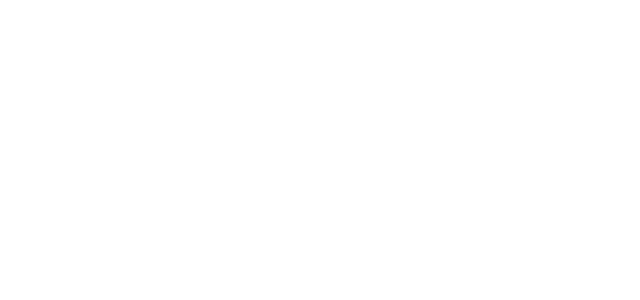
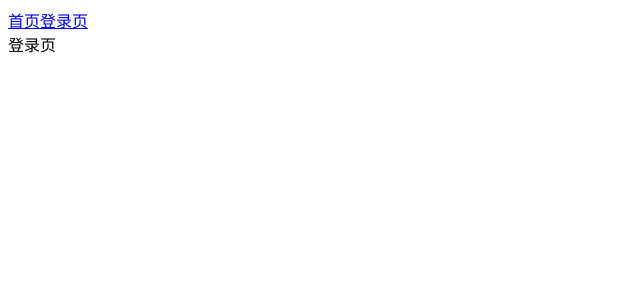
Before and after one commit to Hj-Y/manager-project-practices, a Vue app: page /#/login in a window 1280 px wide. Shown: the top 300 px of the page, without its empty margins (0-640 px from the left). Built offline with nearby package versions, Linux system fonts and the light colour scheme.

Commit message:
路由的创建和分配

```diff
--- a/package.json
+++ b/package.json
@@ -8,7 +8,8 @@
     "lint": "vue-cli-service lint"
   },
   "dependencies": {
-    "vue": "^2.6.6"
+    "vue": "^2.6.6",
+    "vue-router": "^3.0.2"
   },
   "devDependencies": {
     "@vue/cli-plugin-babel": "^3.5.0",
--- a/src/App.vue
+++ b/src/App.vue
@@ -1,5 +1,8 @@
 <template>
   <div id="app">
+    <router-link to="/">首页</router-link>
+    <router-link to="/login">登录页</router-link>
+    <router-view></router-view>
 
   </div>
 </template>
@@ -14,12 +17,5 @@ export default {
 </script>
 
 <style>
-#app {
-  font-family: 'Avenir', Helvetica, Arial, sans-serif;
-  -webkit-font-smoothing: antialiased;
-  -moz-osx-font-smoothing: grayscale;
-  text-align: center;
-  color: #2c3e50;
-  margin-top: 60px;
-}
+
 </style>
--- /dev/null
+++ b/src/components/index.vue
@@ -0,0 +1,15 @@
+<template>
+<div>首页</div>
+
+</template>
+
+<script>
+export default {
+    name:'index'
+
+}
+</script>
+
+<style>
+
+</style>
--- /dev/null
+++ b/src/components/login.vue
@@ -0,0 +1,15 @@
+<template>
+<div>登录页</div>
+
+</template>
+
+<script>
+export default {
+    name:'login'
+
+}
+</script>
+
+<style>
+
+</style>
--- a/src/main.js
+++ b/src/main.js
@@ -2,7 +2,10 @@ import Vue from 'vue'
 import App from './App.vue'
 
 Vue.config.productionTip = false
+//导入路由
+import router from './router.js'
 
 new Vue({
   render: h => h(App),
+  router
 }).$mount('#app')
--- /dev/null
+++ b/src/router.js
@@ -0,0 +1,16 @@
+import Vue from "vue";
+import VueRouter from "vue-router";
+Vue.use(VueRouter);
+import index from "./components/index.vue";
+import login from "./components/login.vue";
+//路由规则
+let routes = [
+  { path: "/login", component: login },
+  { path: "/", component: index }
+];
+//路由创建
+const router = new VueRouter({
+    routes
+})
+//路由暴露
+export default router;
```
Also changed, not shown: 1 other file (tests, documents, lock files or other folders).
